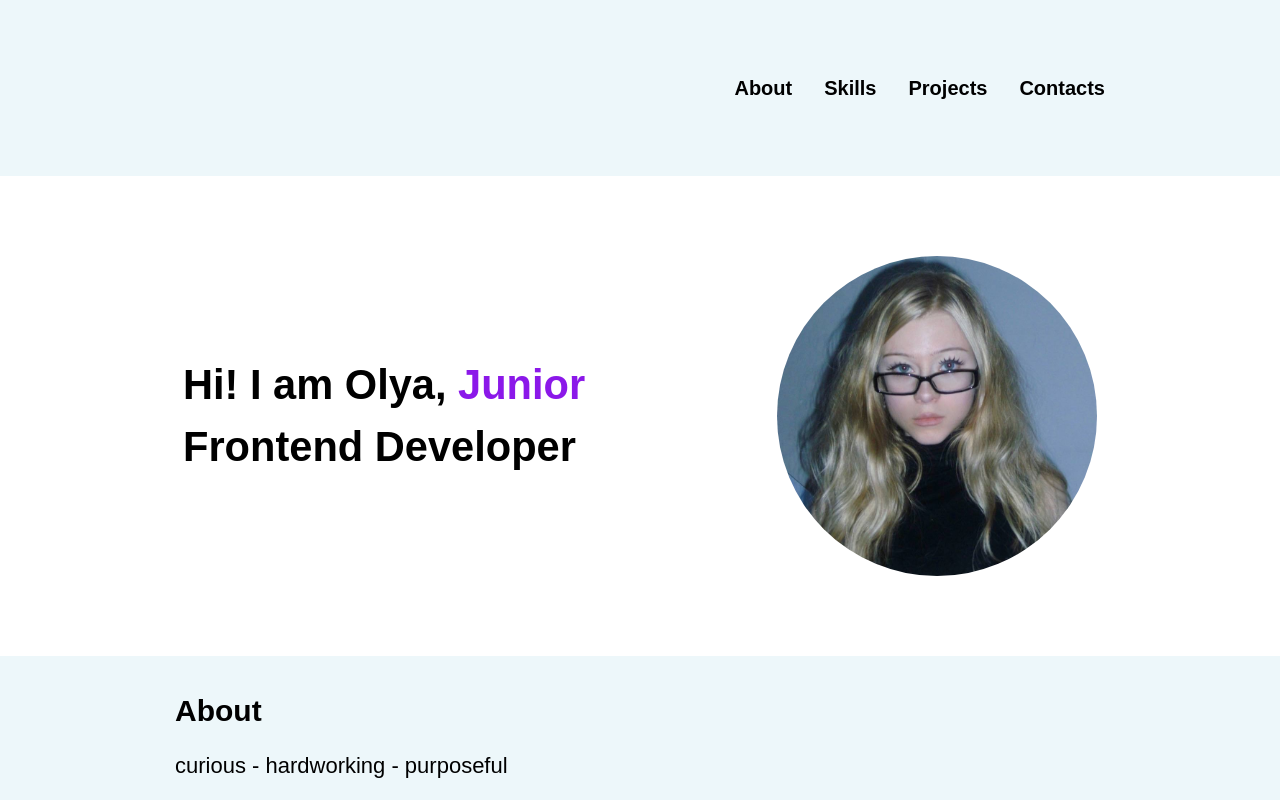
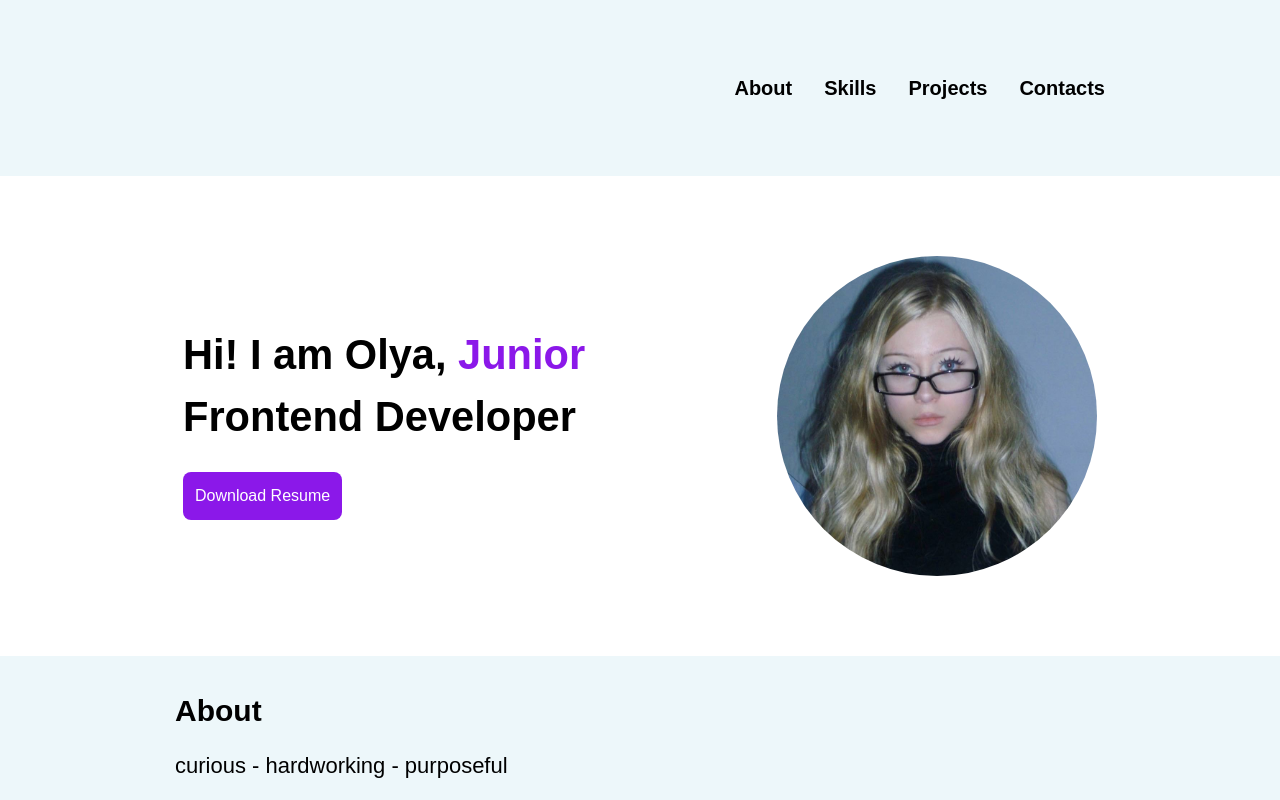
Before and after one commit to catharsis911/my_portfolio, a React (Vite) app: page / in a window 1280 px wide. Shown: the top 800 px of the page. Built offline with nearby package versions, Linux system fonts and the light colour scheme.

Commit message:
added button

```diff
--- a/src/Pages/About.tsx
+++ b/src/Pages/About.tsx
@@ -6,14 +6,18 @@ import Footer from '../Components/Footer'
 const About = () => {
   return (
     <div id='about' className='block'>
-      <section className='max-w-[930px] px-2 container flex flex-wrap-reverse sm:justify-between items-center py-20 mx-auto justify-center'>
-
-         <h2 className='caption sm:text-[2.6rem] text-[1.8rem] sm:max-w-[26rem] max-w-[16rem] leading-12 font-bold'>Hi! I am Olya,
+      <section className='max-w-[930px] px-2 container flex flex-wrap-reverse sm:justify-between items-center sm:py-20 py-16 mx-auto justify-center'>
+        <div>
+         <h2 className='caption sm:text-[2.6rem] text-[1.8rem] sm:max-w-[26rem] max-w-[16rem] leading-12 font-bold xl:my-3 my-0'>Hi! I am Olya,
           <span className='text-violetColor'> Junior</span> Frontend Developer
          </h2>
+         <a download={'Alena.Olga.Murenko'}><button className='bg-violetColor p-3 text-white rounded-lg mt-3'>Download Resume</button></a>
+         </div>
          <img src={'img.my.jpg'} className='md:w-[20rem] w-[10rem] md:h-[20rem] h-[10rem] rounded-full'/>
 
       </section>
+
+
       <section className='mainInfo bg-greyIsh block px-2'>
         <div className='max-w-[930px] mx-auto py-[2rem]'>
           <h2 className='md:text-[30px] text-[25px] leading-12 font-bold'>About</h2>
```
